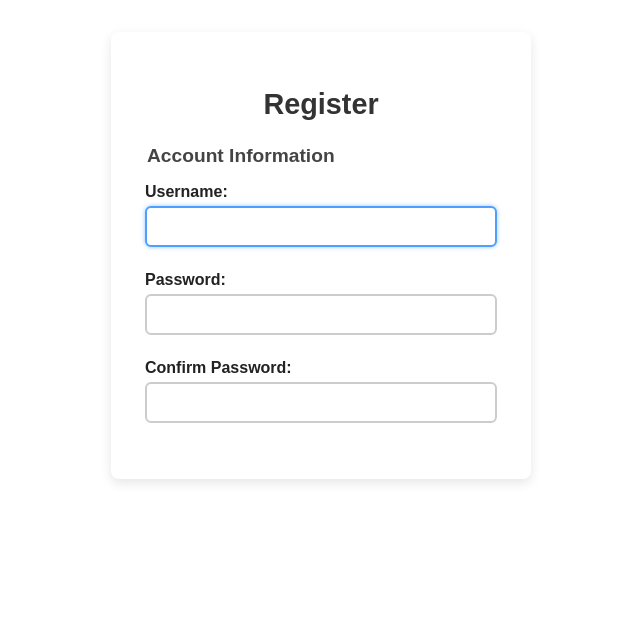
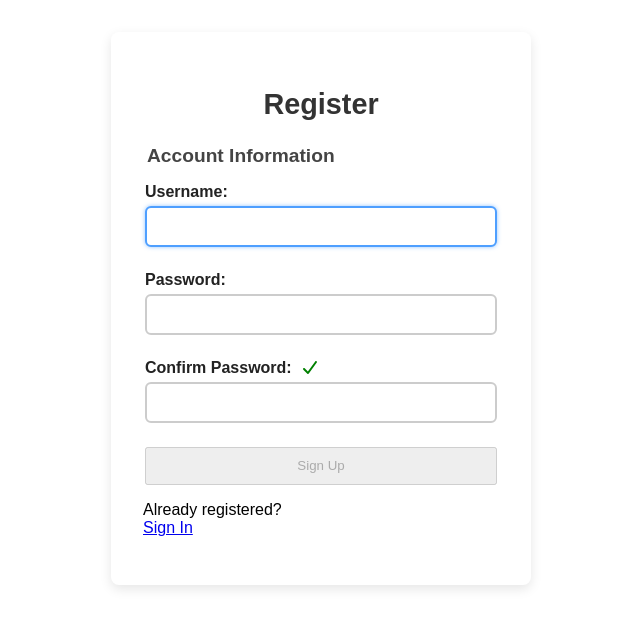
Before and after one commit to huyngse/react_authentication, a React (Vite) app: page / in a window 1280 px wide. Shown: the top 628 px of the page, without its empty margins (319-959 px from the left). Built offline with nearby package versions, Linux system fonts and the light colour scheme.

Commit message:
Add FormField component

```diff
--- a/package.json
+++ b/package.json
@@ -25,6 +25,7 @@
     "eslint-plugin-react-hooks": "^5.2.0",
     "eslint-plugin-react-refresh": "^0.4.20",
     "globals": "^16.3.0",
+    "msw": "^2.11.1",
     "typescript": "~5.8.3",
     "typescript-eslint": "^8.39.1",
     "vite": "^7.1.2"
--- /dev/null
+++ b/src/components/FormField.tsx
@@ -0,0 +1,104 @@
+import {
+  faCheck,
+  faTimes,
+  faInfoCircle,
+} from "@fortawesome/free-solid-svg-icons";
+import { FontAwesomeIcon } from "@fortawesome/react-fontawesome";
+import { type ReactNode, useState, useEffect, useRef } from "react";
+
+const ValidationMessage = ({
+  id,
+  show,
+  children,
+}: {
+  id: string;
+  show: boolean;
+  children: ReactNode;
+}) => (
+  <p id={id} className={show ? "instructions" : "offscreen"}>
+    <FontAwesomeIcon icon={faInfoCircle} /> {children}
+  </p>
+);
+
+interface FormFieldProps {
+  id: string;
+  label: string;
+  type?: string;
+  value: string;
+  setValue: (val: string) => void;
+  validationMessage: ReactNode;
+  autoFocus?: boolean;
+  pattern?: RegExp;
+  confirmWith?: string;
+  onValidityChange?: (isValid: boolean) => void;
+}
+
+const FormField = ({
+  id,
+  label,
+  type = "text",
+  value,
+  setValue,
+  validationMessage,
+  autoFocus = false,
+  pattern,
+  confirmWith,
+  onValidityChange,
+}: FormFieldProps) => {
+  const [focus, setFocus] = useState(false);
+  const [isValid, setIsValid] = useState(false);
+  const inputRef = useRef<HTMLInputElement>(null);
+
+  const validationId = `${id}-note`;
+
+  useEffect(() => {
+    if (autoFocus) {
+      inputRef.current?.focus();
+    }
+  }, [autoFocus]);
+
+  useEffect(() => {
+    let valid = false;
+    if (confirmWith !== undefined) {
+      valid = value === confirmWith;
+    } else if (pattern) {
+      valid = pattern.test(value);
+    } else {
+      valid = !!value;
+    }
+    setIsValid(valid);
+    onValidityChange?.(valid);
+  }, [value, pattern, confirmWith, onValidityChange]);
+
+  return (
+    <div>
+      <label htmlFor={id}>
+        {label}:
+        <span className={isValid ? "valid" : "hide"}>
+          <FontAwesomeIcon icon={faCheck} />
+        </span>
+        <span className={isValid || !value ? "hide" : "invalid"}>
+          <FontAwesomeIcon icon={faTimes} />
+        </span>
+      </label>
+      <input
+        id={id}
+        type={type}
+        ref={inputRef}
+        autoComplete="off"
+        value={value}
+        onChange={(e) => setValue(e.target.value)}
+        required
+        aria-invalid={isValid ? "false" : "true"}
+        aria-describedby={validationId}
+        onFocus={() => setFocus(true)}
+        onBlur={() => setFocus(false)}
+      />
+      <ValidationMessage id={validationId} show={focus && !!value && !isValid}>
+        {validationMessage}
+      </ValidationMessage>
+    </div>
+  );
+};
+
+export default FormField;
--- a/src/components/Register.tsx
+++ b/src/components/Register.tsx
@@ -1,55 +1,92 @@
-import {
-  faCheck,
-  faInfoCircle,
-  faTimes,
-} from "@fortawesome/free-solid-svg-icons";
-import { FontAwesomeIcon } from "@fortawesome/react-fontawesome";
-import { useEffect, useRef, useState } from "react";
+import { useState, useRef, type FormEvent } from "react";
+import FormField from "./FormField";
 
 const USER_REGEX = /^[a-zA-Z][a-zA-Z0-9-_]{3,23}$/;
 const PWD_REGEX = /^(?=.*[a-z])(?=.*[A-Z])(?=.*[0-9])(?=.*[!@#$%]).{8,24}$/;
 
 const Register = () => {
-  const userRef = useRef<HTMLInputElement>(null);
   const errRef = useRef<HTMLDivElement>(null);
 
-  const [username, setUsername] = useState<string>("");
-  const [validUsername, setValidUsername] = useState<boolean>(false);
-  const [usernameFocus, setUsernameFocus] = useState<boolean>(false);
+  const [username, setUsername] = useState("");
+  const [pwd, setPwd] = useState("");
+  const [confirmPwd, setConfirmPwd] = useState("");
 
-  const [pwd, setPwd] = useState<string>("");
-  const [validPwd, setValidPwd] = useState<boolean>(false);
-  const [pwdFocus, setPwdFocus] = useState<boolean>(false);
+  const [usernameValid, setUsernameValid] = useState(false);
+  const [pwdValid, setPwdValid] = useState(false);
+  const [confirmPwdValid, setConfirmPwdValid] = useState(false);
 
-  const [confirmPwd, setConfirmPwd] = useState<string>("");
-  const [validConfirmPwd, setValidConfirmPwd] = useState<boolean>(false);
-  const [confirmPwdFocus, setConfirmPwdFocus] = useState<boolean>(false);
+  const [errMsg, setErrMsg] = useState("");
+  const [success, setSuccess] = useState(false);
 
-  const [errMsg, setErrMsg] = useState<string>("");
-  const [success, setSuccess] = useState<boolean>(false);
+  const allValid = usernameValid && pwdValid && confirmPwdValid;
 
-  useEffect(() => {
-    userRef.current?.focus();
-  }, []);
+  const handleSubmit = async (e: FormEvent<HTMLFormElement>) => {
+    e.preventDefault();
+    if (!allValid) {
+      setErrMsg("Invalid Entry");
+      return;
+    }
 
-  useEffect(() => {
-    const result = USER_REGEX.test(username);
-    setValidUsername(result);
-  }, [username]);
-
-  useEffect(() => {
-    const result = PWD_REGEX.test(pwd);
-    setValidPwd(result);
-    const match = pwd === confirmPwd;
-    setValidConfirmPwd(match);
-  }, [pwd, confirmPwd]);
-
-  useEffect(() => {
-    setErrMsg("");
-  }, [username, pwd, confirmPwd]);
+    console.log(username, pwd);
+    setSuccess(true);
+  };
 
   return (
     <section aria-labelledby="register-title">
+      <h1 id="register-title">Register</h1>
+      <form onSubmit={handleSubmit}>
+        <fieldset>
+          <legend>Account Information</legend>
+          <FormField
+            id="username"
+            label="Username"
+            value={username}
+            setValue={setUsername}
+            autoFocus
+            pattern={USER_REGEX}
+            validationMessage={
+              <>
+                4 to 24 characters.
+                <br />
+                Must begin with a letter.
+                <br />
+                Letters, numbers, underscores, hyphens allowed.
+              </>
+            }
+            onValidityChange={setUsernameValid}
+          />
+          <FormField
+            id="password"
+            label="Password"
+            type="password"
+            value={pwd}
+            setValue={setPwd}
+            pattern={PWD_REGEX}
+            validationMessage={
+              <>
+                8 to 24 characters.
+                <br />
+                Must include uppercase and lowercase letters, a number and a
+                special character.
+                <br />
+                Allowed special characters: ! @ # $ %
+              </>
+            }
+            onValidityChange={setPwdValid}
+          />
+          <FormField
+            id="confirm_pwd"
+            label="Confirm Password"
+            type="password"
+            value={confirmPwd}
+            setValue={setConfirmPwd}
+            confirmWith={pwd}
+            validationMessage="Must match the first password input field."
+            onValidityChange={setConfirmPwdValid}
+          />
+          <button disabled={!allValid}>Sign Up</button>
+        </fieldset>
+      </form>
       <p
         ref={errRef}
         className={errMsg ? "errmsg" : "offscreen"}
@@ -57,115 +94,13 @@ const Register = () => {
       >
         {errMsg}
       </p>
-      <h1 id="register-title">Register</h1>
-      <form>
-        <fieldset>
-          <legend>Account Information</legend>
-          <div>
-            <label htmlFor="username">
-              Username:
-              <span className={validUsername ? "valid" : "hide"}>
-                <FontAwesomeIcon icon={faCheck} />
-              </span>
-              <span className={validUsername || !username ? "hide" : "invalid"}>
-                <FontAwesomeIcon icon={faTimes} />
-              </span>
-            </label>
-            <input
-              type="text"
-              id="username"
-              ref={userRef}
-              autoComplete="off"
-              onChange={(e) => setUsername(e.target.value)}
-              required
-              aria-invalid={validUsername ? "false" : "true"}
-              aria-describedby="uidnote"
-              onFocus={() => setUsernameFocus(true)}
-              onBlur={() => setUsernameFocus(false)}
-            />
-            <p
-              id="uidnote"
-              className={
-                usernameFocus && username && !validUsername
-                  ? "instructions"
-                  : "offscreen"
-              }
-            >
-              <FontAwesomeIcon icon={faInfoCircle} />
-              4 to 24 characters.
-              <br />
-              Must begin with a letter.
-              <br />
-              Letters, numbers, underscores, hyphens allowed.
-            </p>
-          </div>
-          <div>
-            <label htmlFor="password">
-              Password:
-              <span className={validPwd ? "valid" : "hide"}>
-                <FontAwesomeIcon icon={faCheck} />
-              </span>
-              <span className={validPwd || !pwd ? "hide" : "invalid"}>
-                <FontAwesomeIcon icon={faTimes} />
-              </span>
-            </label>
-            <input
-              type="password"
-              id="password"
-              onChange={(e) => setPwd(e.target.value)}
-              required
-              aria-invalid={validPwd ? "false" : "true"}
-              aria-describedby="pwdnote"
-              onFocus={() => setPwdFocus(true)}
-              onBlur={() => setPwdFocus(false)}
-            />
-            <p
-              id="pwdnote"
-              className={pwdFocus && !validPwd ? "instructions" : "offscreen"}
-            >
-              <FontAwesomeIcon icon={faInfoCircle} />
-              8 to 24 characters.
-              <br />
-              Must include uppercase and lowercase letters, a number and a
-              special character.
-              <br />
-              Allowed special characters: ! @ # $ %
-            </p>
-          </div>
-          <div>
-            <label htmlFor="confirm_pwd">
-              Confirm Password:
-              <span
-                className={validConfirmPwd && confirmPwd ? "valid" : "hide"}
-              >
-                <FontAwesomeIcon icon={faCheck} />
-              </span>
-              <span
-                className={validConfirmPwd || !confirmPwd ? "hide" : "invalid"}
-              >
-                <FontAwesomeIcon icon={faTimes} />
-              </span>
-            </label>
-            <input
-              type="password"
-              id="confirm_pwd"
-              onChange={(e) => setConfirmPwd(e.target.value)}
-              required
-              aria-invalid={validConfirmPwd ? "false" : "true"}
-              aria-describedby="confirmnote"
-              onFocus={() => setConfirmPwdFocus(true)}
-              onBlur={() => setConfirmPwdFocus(false)}
-            />
-            <p
-              id="confirmnote"
-              className={confirmPwdFocus && !validConfirmPwd ? "instructions" : "offscreen"}
-            >
-              <FontAwesomeIcon icon={faInfoCircle} />
-             Must match the first password input field.
-            </p>
-          </div>
-        </fieldset>
-      </form>
+      <aside>
+        <p>
+          Already registered?
+          <br />
+          <a href="#">Sign In</a>
+        </p>
+      </aside>
     </section>
   );
 };
--- a/src/index.css
+++ b/src/index.css
@@ -98,3 +98,8 @@ input:focus {
   border-radius: 4px;
   line-height: 1.4;
 }
+
+form button {
+  padding: 0.6rem 2rem;
+  width: 100%;
+}
```
Also changed, not shown: 1 other file (tests, documents, lock files or other folders).
